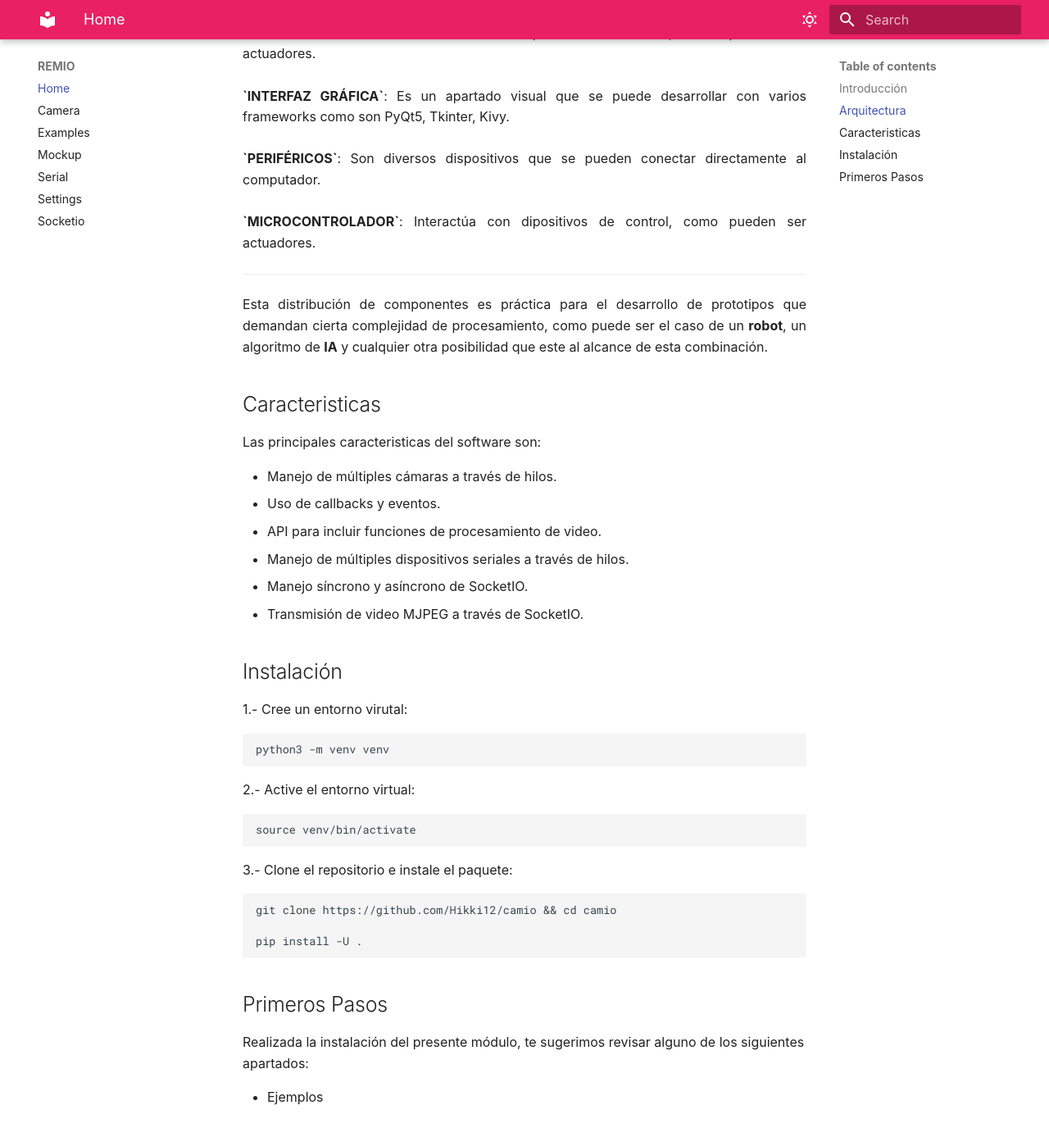
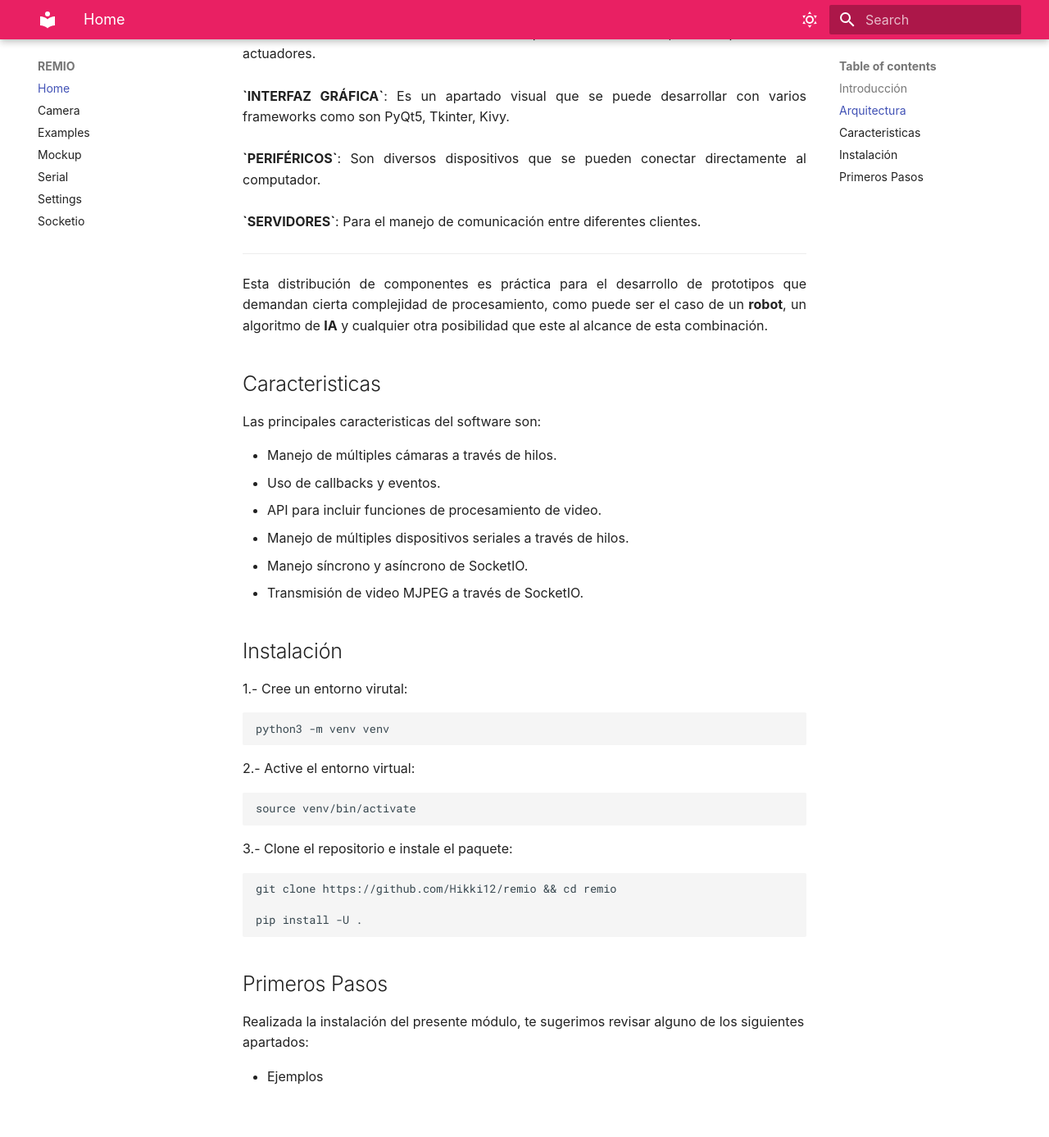
Before and after one commit to jsonfm/remio, an MkDocs documentation site: the page built from docs/index.md, in a window 1280 px wide and 1400 px high, scrolled down 1212 px. Shown: the top 1387 px of the window at 82% size. Built offline with MkDocs 1.6.1 and Material for MkDocs 9.7.7, drawn with Linux system fonts in a browser that asks for light colours; some web fonts are replaced.

Commit message:
docs updated

````diff
--- a/docs/index.md
+++ b/docs/index.md
@@ -16,7 +16,7 @@
 En el presente contexto, este software pretende agilizar la producción de dispositvos electrónicos cuya arquitectura sea afin a la siguiente propuesta:
 </div>
 <br>
-<img src="/assets/images/arch-1.png" alt="arch-1">
+<img src="./assets/images/arch-1.png" alt="arch-1">
 <div align="center"><b>Figura.</b> Arquitectura propuesta para el uso de la librería</div>
 <br>
 <div style="text-align: justify">
@@ -32,7 +32,7 @@
 <b>`PERIFÉRICOS`</b>: Son diversos dispositivos que se pueden conectar directamente al computador.
 <br>
 <br>
-<b>`MICROCONTROLADOR`</b>: Interactúa con dipositivos de control, como pueden ser actuadores.
+<b>`SERVIDORES`</b>: Para el manejo de comunicación entre diferentes clientes.
 <hr>
 
 </div>
@@ -66,7 +66,7 @@
 ```
 3.- Clone el repositorio e instale el paquete:
 ```
-git clone https://github.com/Hikki12/camio && cd camio
+git clone https://github.com/Hikki12/remio && cd remio
 
 pip install -U .
 ```
````
